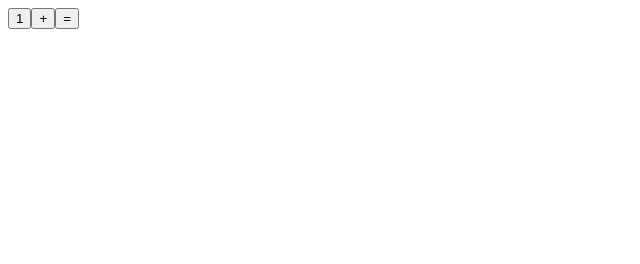
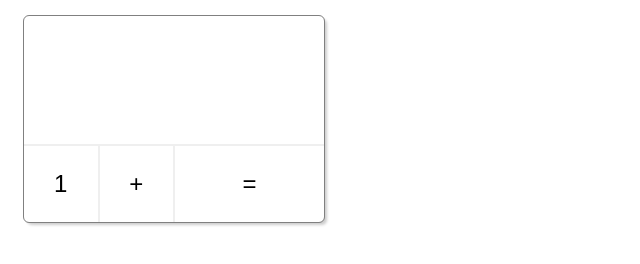
Before and after one commit to jaf7C7/calculator, a website: page index.html in a window 1280 px wide. Shown: the whole page, without its empty margins (0-640 px from the left). Drawn offline with Linux system fonts and the light colour scheme.

Commit message:
Add basic styling

```diff
--- a/index.html
+++ b/index.html
@@ -4,6 +4,7 @@
         <meta charset="UTF-8">
         <meta name="viewport" content="width=device-width, initial-scale=1.0">
         <title>Calculator</title>
+		<link rel="stylesheet" href="./style.css">
     </head>
     <body>
     	<div id="calculator"></div>
--- a/index.js
+++ b/index.js
@@ -1,3 +1,5 @@
+const container = document.getElementById("calculator");
+
 function createElement(tagName, id, textContent = null, onClick = null) {
 	const element = document.createElement(tagName);
 	element.id = id;
@@ -7,7 +9,7 @@ function createElement(tagName, id, textContent = null, onClick = null) {
 	if (onClick) {
 		element.addEventListener("click", onClick);
 	}
-	document.body.appendChild(element);
+	container.appendChild(element);
 	return element;
 }
 
--- /dev/null
+++ b/style.css
@@ -0,0 +1,38 @@
+#calculator {
+	background-color: #efefef;
+	border-radius: 5px;
+	box-shadow: 3px 3px 3px rgba(0, 0, 0, 0.2);
+	display: grid;
+	font-family: monospace;
+	font-size: 32px;
+	grid-gap: 2px;
+	grid-template-columns: repeat(4, 1fr);
+	margin: 1rem;
+	outline: 1px solid grey;
+	overflow: hidden;
+	text-align: right;
+	width: 300px;
+}
+
+#display {
+	background-color: white;
+	grid-column: span 4;
+	height: 2rem;
+	padding: 3rem 2rem;
+}
+
+#calculator button {
+	background-color: white;
+	border: none;
+	border-radius: 0;
+	font-size: 24px;
+	padding: 1.5rem 0.5rem;
+}
+
+#calculator button:hover {
+	background-color: #efefef;
+}
+
+#equals {
+	grid-column: span 2;
+}
```
